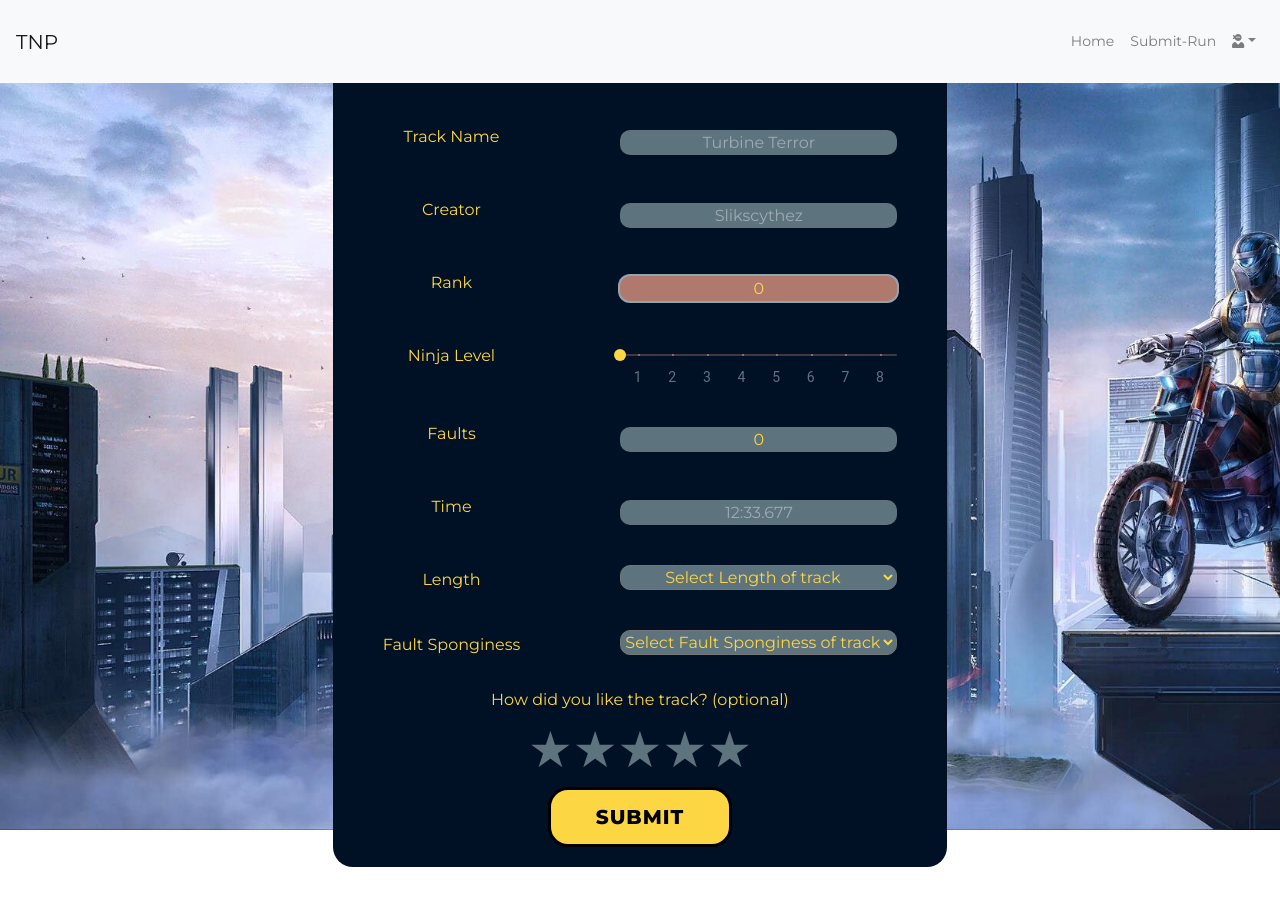
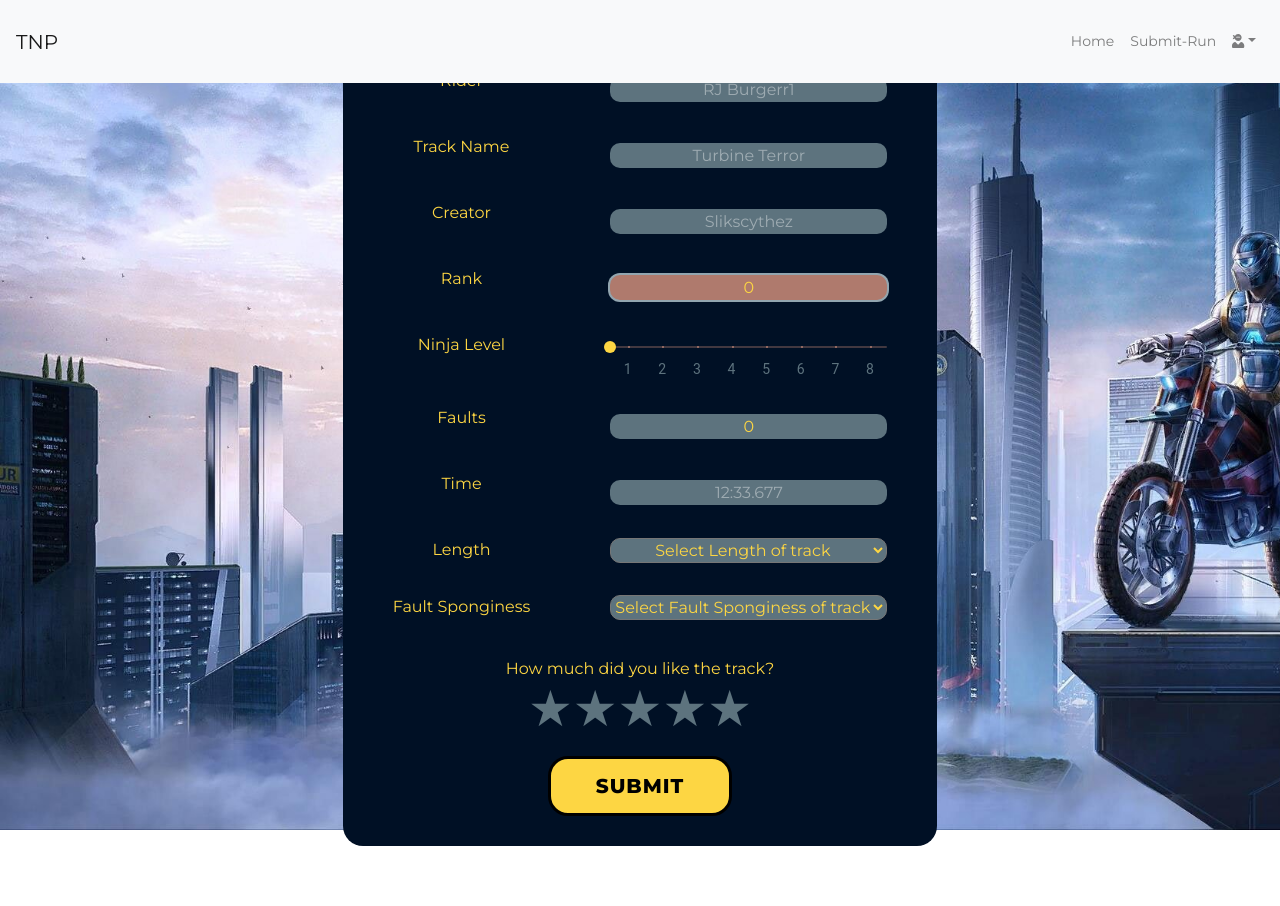
Before and after one commit to rjburgerr1/Trials-Ninja-Points, a React (Create React App) app in the folder Trials.com/react-frontend/: page /submit-run in a window 1280 px wide. Shown: the top 906 px of the page. Built offline with nearby package versions, Linux system fonts and the light colour scheme; no server answers.

Commit message:
Add more styling

```diff
--- a/Trials.com/react-frontend/src/components/submit-run.tsx
+++ b/Trials.com/react-frontend/src/components/submit-run.tsx
@@ -189,14 +189,15 @@ const SubmitRun = () => {
                 <option value="Extremely" label="Extremely" />
               </select>
             </div>
-
-            <label>How did you like the track? (optional)</label>
+            <label id="star-rating">How much did you like the track?</label>
             <ReactStars
               {...Stars}
+              id="star-rating"
               color="#5d737eff"
               activeColor="#fdd643ff"
               onChange={setRating}
             />
+
             <input
               type="hidden"
               name="rating"
--- a/Trials.com/react-frontend/src/styling/form.scss
+++ b/Trials.com/react-frontend/src/styling/form.scss
@@ -13,13 +13,15 @@ form {
     color: black;
     font-size: 20px;
     border: 3px solid black;
+    margin: 10px;
   }
   button:hover {
     background-color: lighten($mustard, 10%);
   }
 
   .MuiSlider-thumbColorPrimary,
-  .MuiSlider-track {
+  .MuiSlider-track,
+  label {
     color: $mustard;
   }
 
@@ -65,11 +67,9 @@ form {
     height: 25px;
     border-radius: 10px;
     width: 100%;
-
     color: $mustard;
     background-color: $cadet;
     text-align: center;
-    margin-bottom: 10px;
   }
   input:hover,
   select:hover {
@@ -82,23 +82,24 @@ form {
     box-shadow: 0 0 0 2px lighten($cadet, 20%);
   }
 
-  label {
-    margin-top: 3px;
-    margin-bottom: 0px;
-    color: $mustard;
-  }
-
   div.form-inline-group {
     display: grid;
     grid-template-columns: max-content max-content;
-    grid-column-gap: 100px;
-    grid-row-gap: 30px;
-    margin-bottom: 20px;
+    grid-column-gap: 80px;
+    grid-row-gap: 25px;
+    margin-bottom: 10px;
+    align-content: start;
+    padding-bottom: 20px;
+
+    label {
+      text-align: center;
+    }
   }
 
-  div.form-inline-group label {
-    text-align: center;
+  #star-rating {
+    margin-bottom: -10px;
   }
+
   input[type="number"]::-webkit-inner-spin-button {
     -webkit-appearance: none;
   }
```
